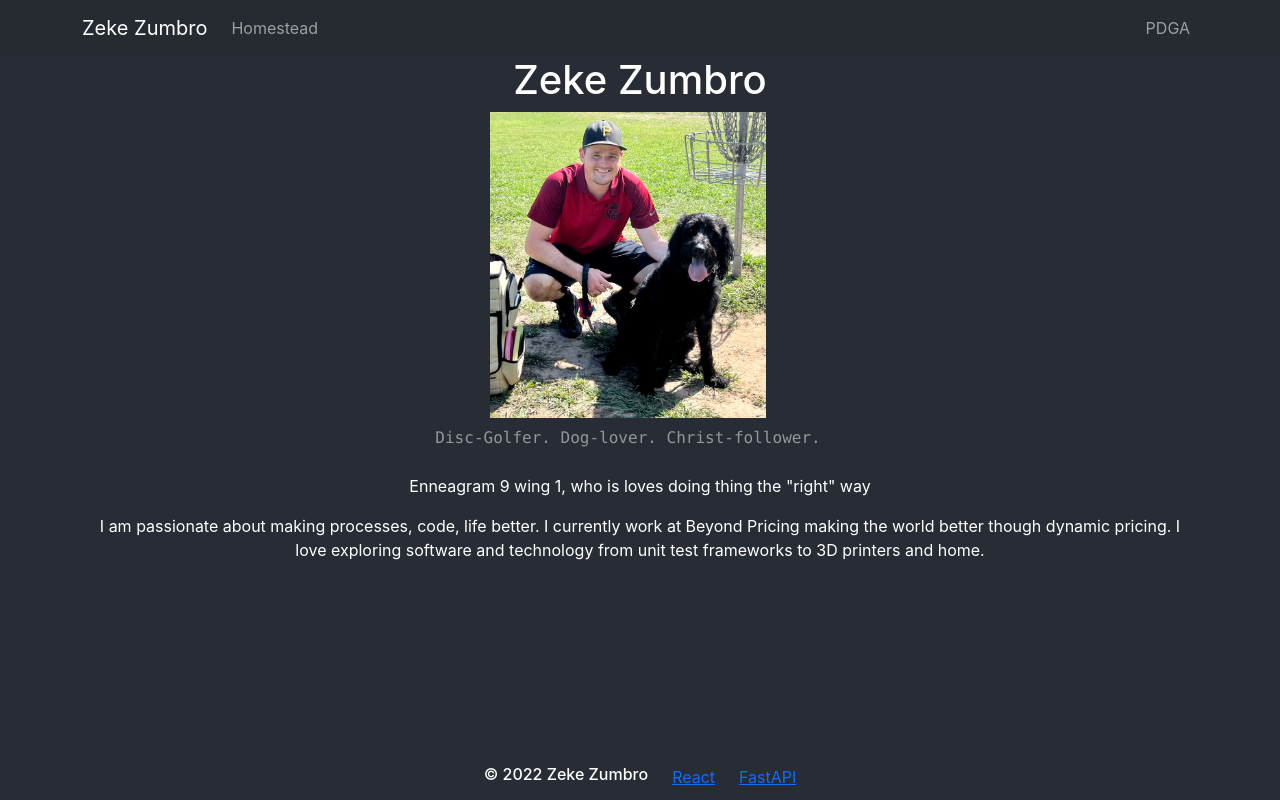
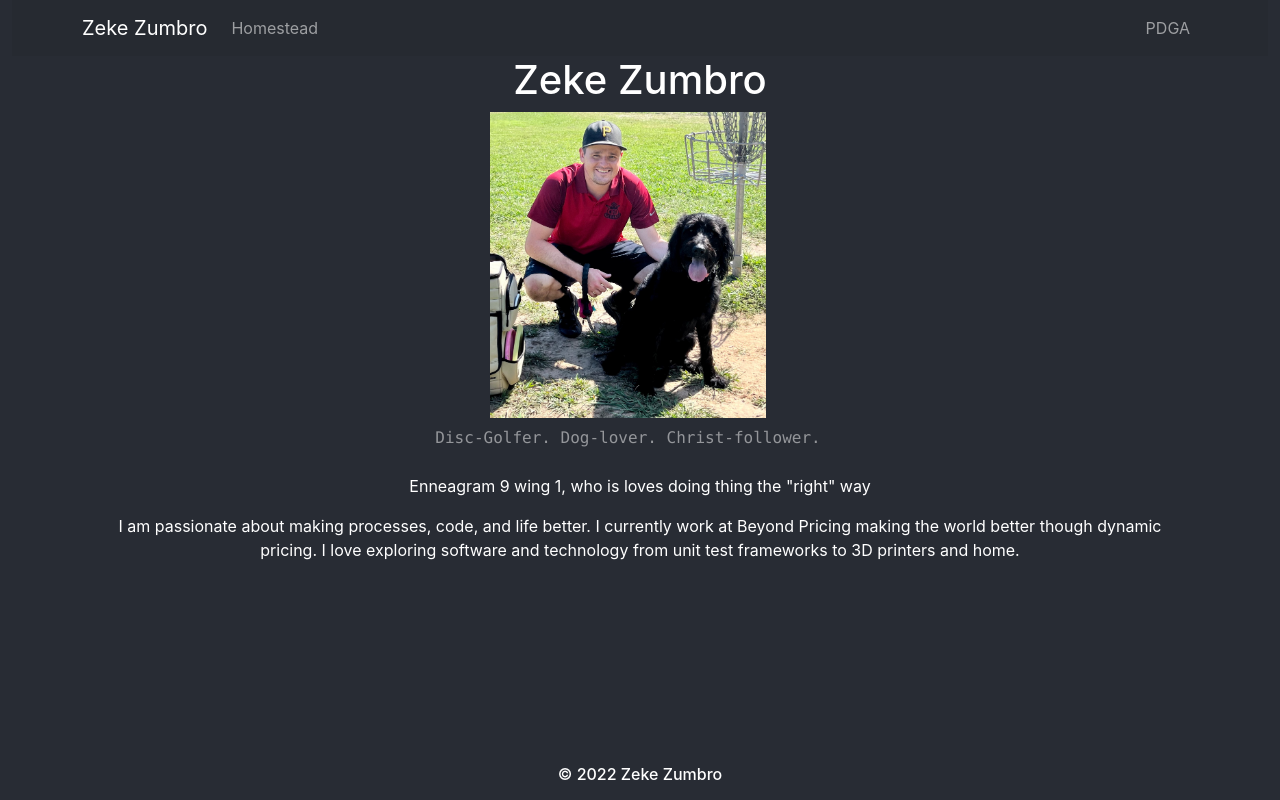
Before and after one commit to jezumbro/jezumbro.github.io, a React (Create React App) app: page / in a window 1280 px wide. Built offline with nearby package versions, Linux system fonts and the light colour scheme; no server answers.

Commit message:
adding more analytics

```diff
--- a/src/App.js
+++ b/src/App.js
@@ -13,7 +13,7 @@ export const App = () => {
   }, [])
 
   return (
-    <Container style={{ textAlign: 'center' }}>
+    <Container className="text-center">
       <Row>
         <h1>Zeke Zumbro</h1>
         <Row className="d-inline">
@@ -28,10 +28,10 @@ export const App = () => {
       <Row className="pt-4 justify">
         <p>Enneagram 9 wing 1, who is loves doing thing the "right" way</p>
         <p>
-          I am passionate about making processes, code, life better. I currently
-          work at Beyond Pricing making the world better though dynamic pricing.
-          I love exploring software and technology from unit test frameworks to
-          3D printers and home.
+          I am passionate about making processes, code, and life better. I
+          currently work at Beyond Pricing making the world better though
+          dynamic pricing. I love exploring software and technology from unit
+          test frameworks to 3D printers and home.
         </p>
       </Row>
     </Container>
--- a/src/components/layout/Layout.js
+++ b/src/components/layout/Layout.js
@@ -3,7 +3,8 @@ import { SiteNavBar } from './SiteNavBar'
 import { Container } from 'react-bootstrap'
 
 export const Layout = ({ children }) => (
-  <div
+  <Container
+    fluid
     className="layout"
     style={{ display: 'flex', flexDirection: 'column', height: '100%' }}
   >
@@ -12,5 +13,5 @@ export const Layout = ({ children }) => (
       {children}
     </Container>
     <SiteFooter />
-  </div>
+  </Container>
 )
--- a/src/components/layout/SiteFooter.js
+++ b/src/components/layout/SiteFooter.js
@@ -14,12 +14,6 @@ export const SiteFooter = () => (
           <Col>
             <YearComponent />
           </Col>
-          <Col>
-            <a href="https://reactjs.org/">React</a>
-          </Col>
-          <Col>
-            <a href="https://fastapi.tiangolo.com/">FastAPI</a>
-          </Col>
         </Row>
       </Container>
     </Navbar>
--- a/src/index.js
+++ b/src/index.js
@@ -2,9 +2,9 @@ import { App } from './App'
 import { Layout } from './components/layout/Layout'
 import './index.css'
 import React from 'react'
-import ReactDOM from 'react-dom/client'
+import { createRoot } from 'react-dom/client'
 
-const root = ReactDOM.createRoot(document.getElementById('root'))
+const root = createRoot(document.getElementById('root'))
 root.render(
   <React.StrictMode>
     <Layout>
@@ -12,3 +12,4 @@ root.render(
     </Layout>
   </React.StrictMode>
 )
+// reportWebVitals(sendToAnalytics)
```
Also changed, not shown: src/reportWebVitals.js (+9 -2 lines).
